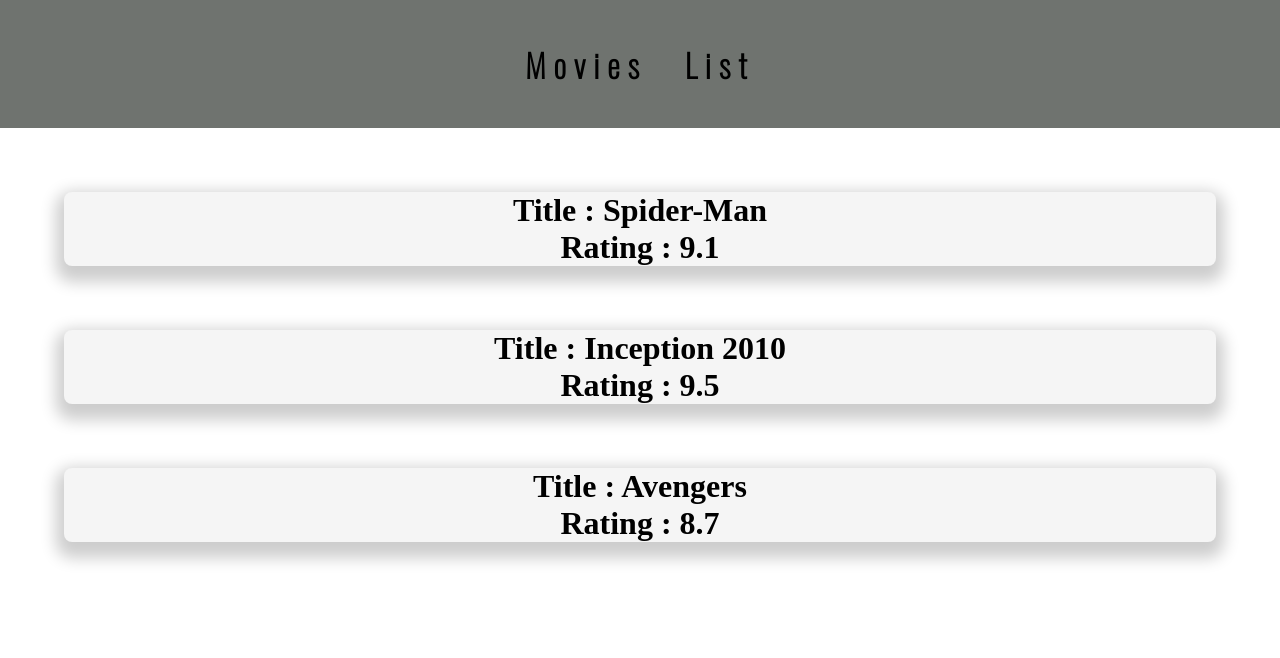
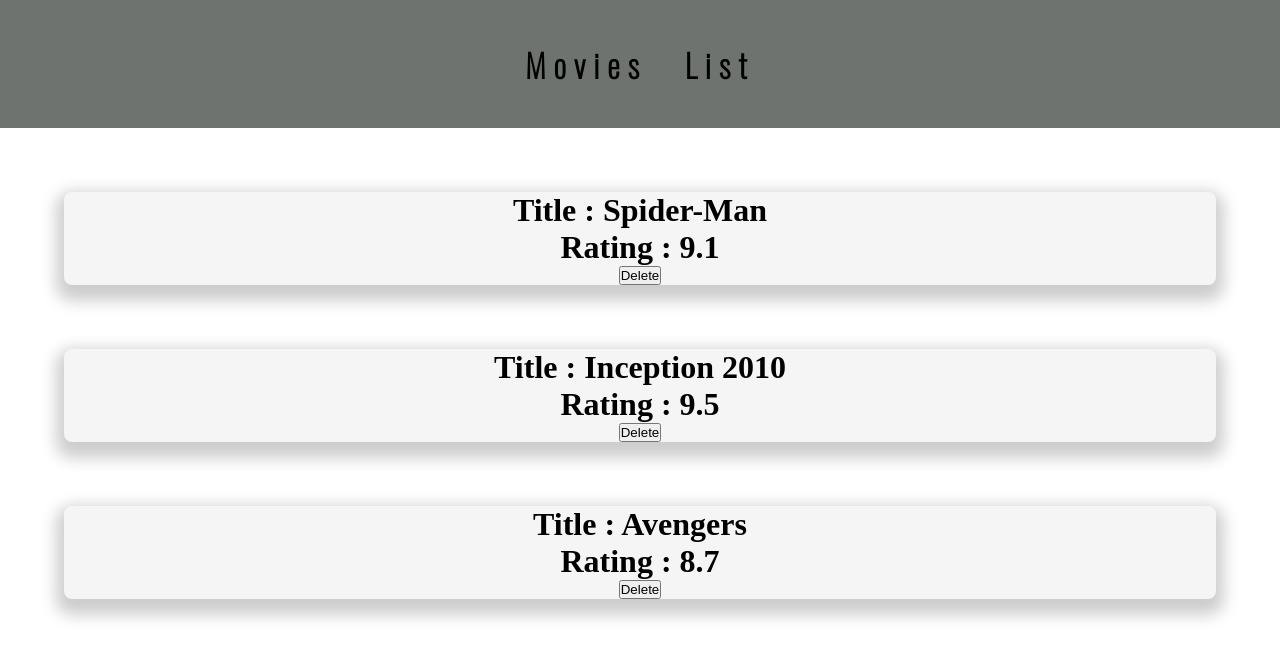
Before and after one commit to Sahhimanshu7/my-app, a React (Create React App) app in the folder my-app/: page / in a window 1280 px wide. Shown: the top 658 px of the page. Built offline with nearby package versions, Linux system fonts and the light colour scheme; a web font is replaced by a local one.

Commit message:
Used state and added delete button

```diff
--- a/my-app/src/App.js
+++ b/my-app/src/App.js
@@ -1,17 +1,20 @@
+import React, {useState} from 'react';
 import Header from './components/Header';
 import ListDataAll from './components/ListDataAll';
 import {ListData} from'./Data/listData.js';
 
 function App() {
-  // ListData.then(data => {
-  //   console.log(data);
-  // });
-  let listData = ListData;
+
+  const [listData, setListData] = useState(ListData);
+
+  const handleDelete = (id) => {
+    setListData(listData.filter(item => item.id !== id));
+  }
 
     return (
     <>
       <Header />
-      <ListDataAll listData={listData}/>
+      <ListDataAll listData={listData} handleDelete = {handleDelete}/>
     </>
 
   );
--- a/my-app/src/components/ListDataAll.js
+++ b/my-app/src/components/ListDataAll.js
@@ -1,11 +1,19 @@
 import React from "react";
-import ListDataItem from "./ListDataitem.js"
+import ListDataItem from "./ListDataitem.js";
+import Card from "../shared/card.js";
 
-function ListDataAll({ listData} ) {
+function ListDataAll({ listData , handleDelete} ) {
+    if(listData.length === 0){
+        return(
+            <Card>
+                <h2>No Movie Found</h2>
+            </Card>
+        )
+    }
     return(
        <div>
            {listData.map((item) =>
-           (<ListDataItem key={item.id} item={item}/>)
+           (<ListDataItem key={item.id} item={item} handleDelete={handleDelete}/>)
            )}
        </div>
     )
--- a/my-app/src/components/ListDataitem.js
+++ b/my-app/src/components/ListDataitem.js
@@ -1,12 +1,14 @@
 import React from "react";
 import Card from "../shared/card.js";
 
-function ListDataItem({ item }) {
+function ListDataItem({ item ,handleDelete }) {
+
 
     return(
        <Card>
            <h1><span className="left-side">Title : </span><span className="Right-side">{item.title}</span></h1>
            <h1><span className="left-side">Rating : </span><span className="Right-side">{item.rating}</span></h1>
+           <button onClick={() => {handleDelete(item.id)}}>Delete</button>
        </Card>
     )
 }
```
